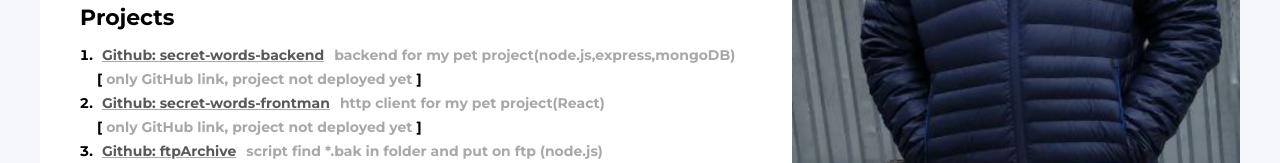
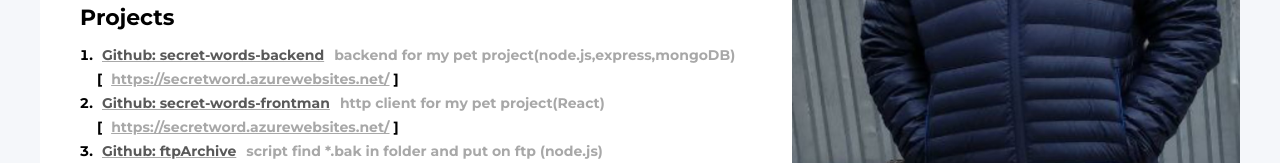
Before and after one commit to IevhenBuival/CV, a plain HTML site: page index.html in a window 1280 px wide. Shown: the part 470-633 px from the top of the page. Drawn offline with Linux system fonts and the light colour scheme.

Commit message:
add azure links

```diff
--- a/index.html
+++ b/index.html
@@ -61,14 +61,16 @@
               href="https://github.com/IevhenBuival/secret-words-backend">
             <span class="gray">Github: secret-words-backend</span></a><span class="colorA8">backend for my pet project(node.js,express,mongoDB)</span>
             <div>
-            <span class="colorBlack">[</span> <span class="colorA8">only GitHub link, project not deployed yet</span> <span class="colorBlack">]</span>
+            <span class="colorBlack">[</span> <span class="colorA8">
+              <a class="content_link" href="https://secretword.azurewebsites.net/">https://secretword.azurewebsites.net/</a></span> <span class="colorBlack">]</span>
             </div>
           </li>
           <li><a class="content_link"
             href="https://github.com/IevhenBuival/secret-words-frontman">
             <span class="gray">Github: secret-words-frontman</span></a><span class="colorA8">http client for my pet project(React)</span>
             <div>
-            <span class="colorBlack">[</span> <span class="colorA8">only GitHub link, project not deployed yet</span> <span class="colorBlack">]</span>
+            <span class="colorBlack">[</span> <span class="colorA8">
+              <a class="content_link" href="https://secretword.azurewebsites.net/">https://secretword.azurewebsites.net/</a></span> <span class="colorBlack">]</span>
             </div>
           </li>
           <li><a class="content_link"
```
